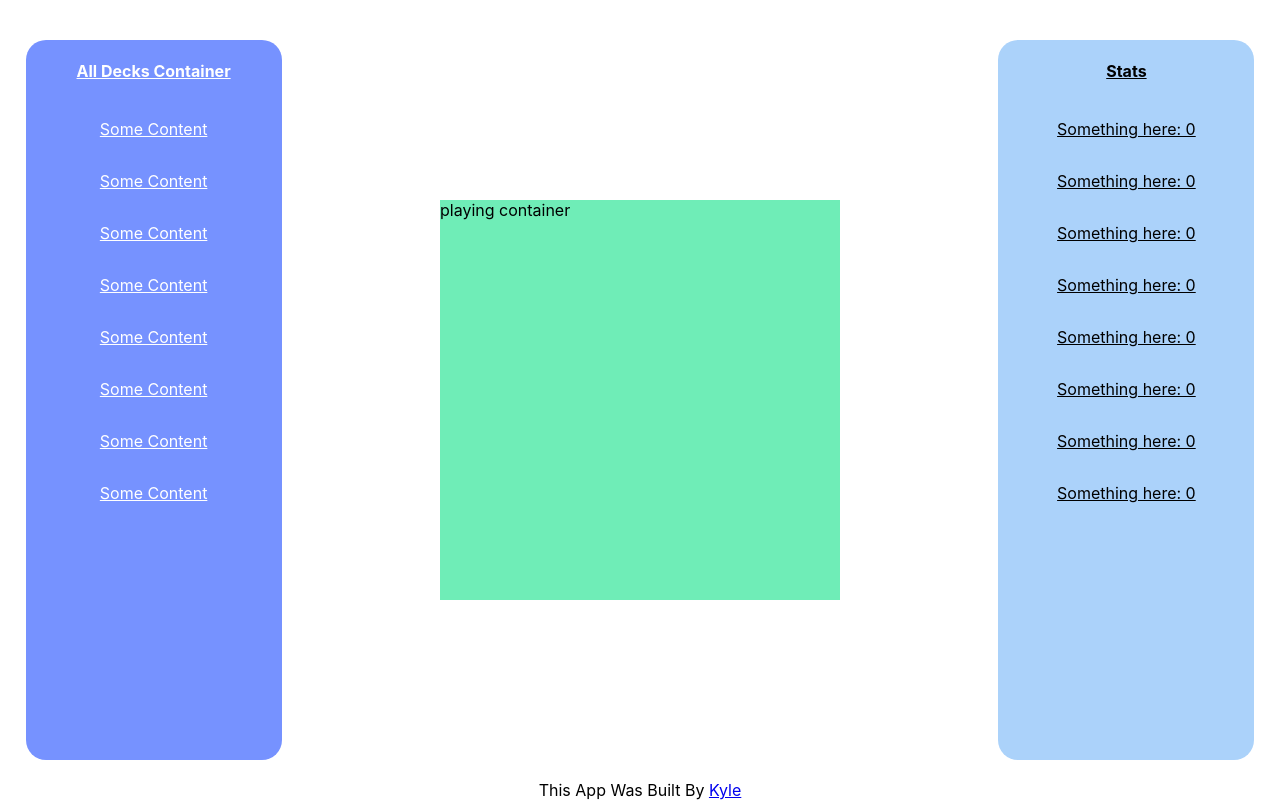
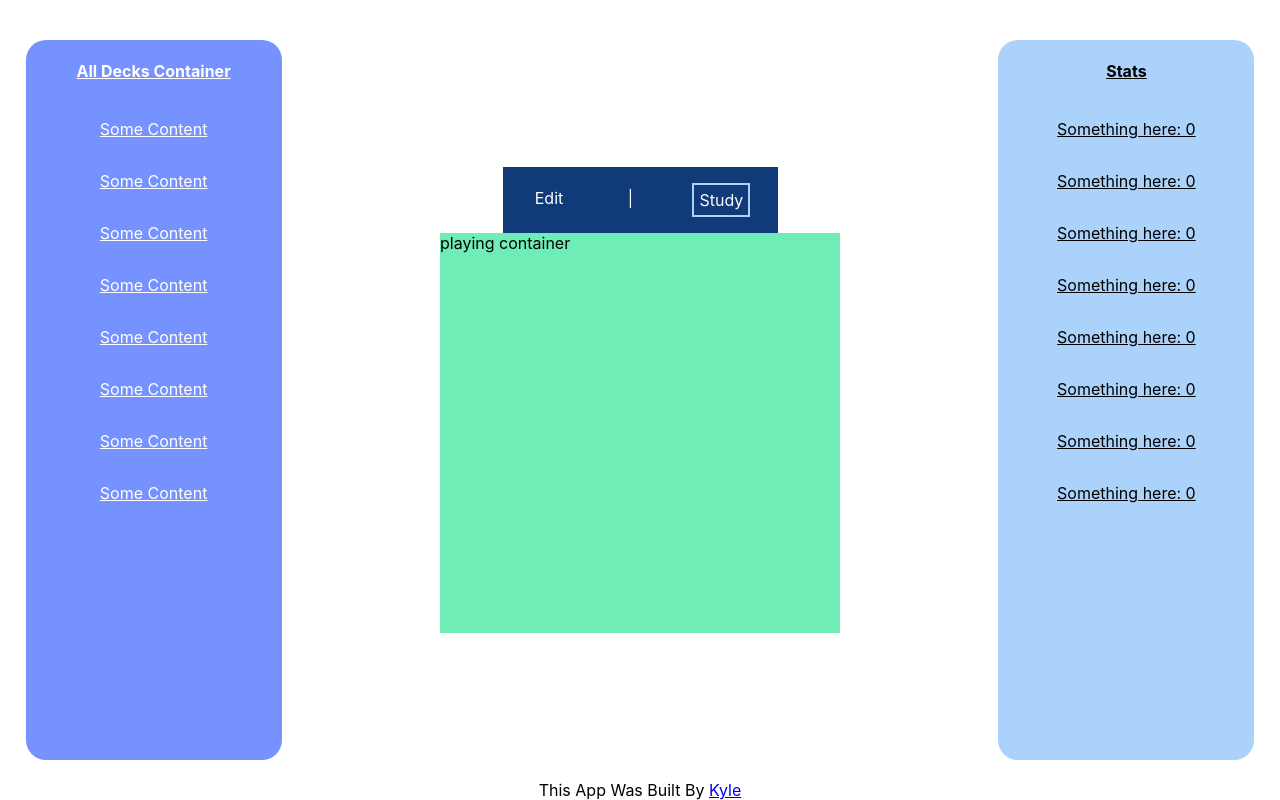
Before and after one commit to BennEntterprise/z2fs-cards, a React (Create React App) app: page / in a window 1280 px wide. Built offline with nearby package versions, Linux system fonts and the light colour scheme.

Commit message:
feat: add mode box and fix player container styling

```diff
--- /dev/null
+++ b/src/containers/ModeContainer.css
@@ -0,0 +1,15 @@
+#mode-container{
+    width: 275px;
+    display: flex;
+    flex-direction: row;
+    justify-content: space-around;
+}
+
+#mode-container p {
+    padding: 5px;
+}
+
+/* TODO: For Theming, we'd like to controll this with a variable in TS (or maybe Sass?) */
+.isActive {
+    border: 2px solid #ABD2FA
+}
--- /dev/null
+++ b/src/containers/ModeContainer.tsx
@@ -0,0 +1,26 @@
+import React from 'react'
+import colors from '../lib/constants/colors'
+
+import './ModeContainer.css'
+
+function ModeContainer() {
+
+    let active = 'study'
+    const oopsAlert =() => alert('Oops, edit isn\'t functional yet')
+    return (
+        <div id="mode-container"
+            style={{
+                backgroundColor: colors.darkCornFlowerBlue,
+                color: colors.white
+            }}
+        >
+            <p
+                onClick={() => oopsAlert()}
+                className={active === 'edit' ?'isActive' : '' }>Edit</p>
+            <p>|</p>
+            <p className={active === 'study' ?'isActive' : '' }>Study</p>
+        </div>
+    )
+}
+
+export default ModeContainer
--- a/src/containers/PlayingContainer.css
+++ b/src/containers/PlayingContainer.css
@@ -9,6 +9,7 @@ would like to utilize someting link grid perhaps.
     width: 100%;
     height: 100vh;
     display: flex;
+    flex-direction: column;
     justify-content: center;
     align-items: center;
 }
--- a/src/containers/PlayingContainer.tsx
+++ b/src/containers/PlayingContainer.tsx
@@ -1,11 +1,12 @@
 import React from 'react'
 import colors from '../lib/constants/colors'
 
-
+import ModeContainer from './ModeContainer'
 import './PlayingContainer.css'
 function PlayingContainer() {
     return (
         <div id="playing-container-transparent">
+            <ModeContainer />
             <div id="playing-container"
                 style={{
                     backgroundColor: colors.mediumAquamarine
```
